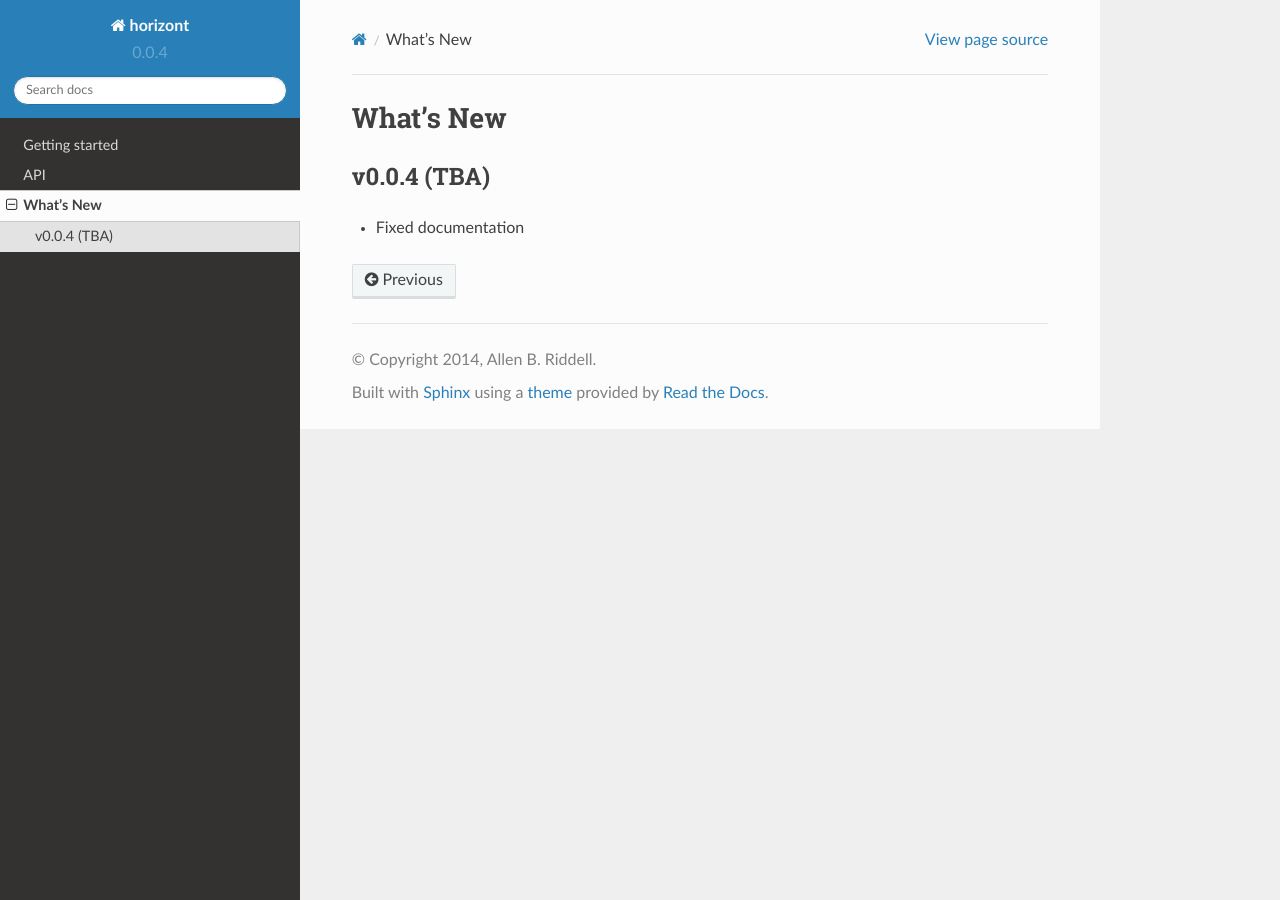
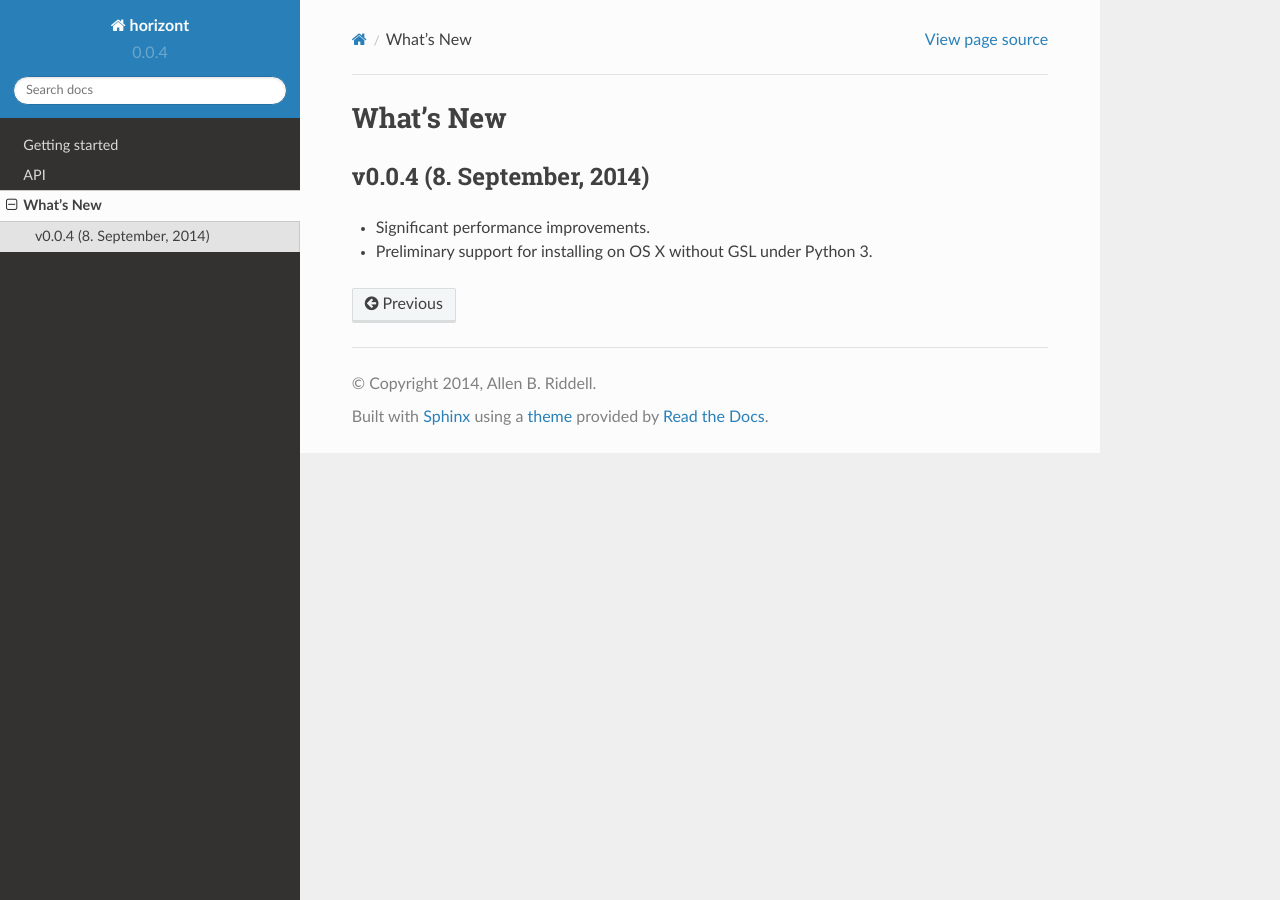
Before and after one commit to ariddell/horizont, a Sphinx documentation site: the page built from doc/whats_new.rst, in a window 1280 px wide. Built offline with Sphinx 7.4.7 and the Read the Docs theme 2.0.0, drawn with Linux system fonts in a browser that asks for light colours.

Commit message:
Add release notes for 0.0.4

```diff
--- a/doc/whats_new.rst
+++ b/doc/whats_new.rst
@@ -6,7 +6,8 @@
  What's New
 ============
 
-v0.0.4 (TBA)
-============
+v0.0.4 (8. September, 2014)
+===========================
 
-- Fixed documentation
+- Significant performance improvements.
+- Preliminary support for installing on OS X without GSL under Python 3.
```
